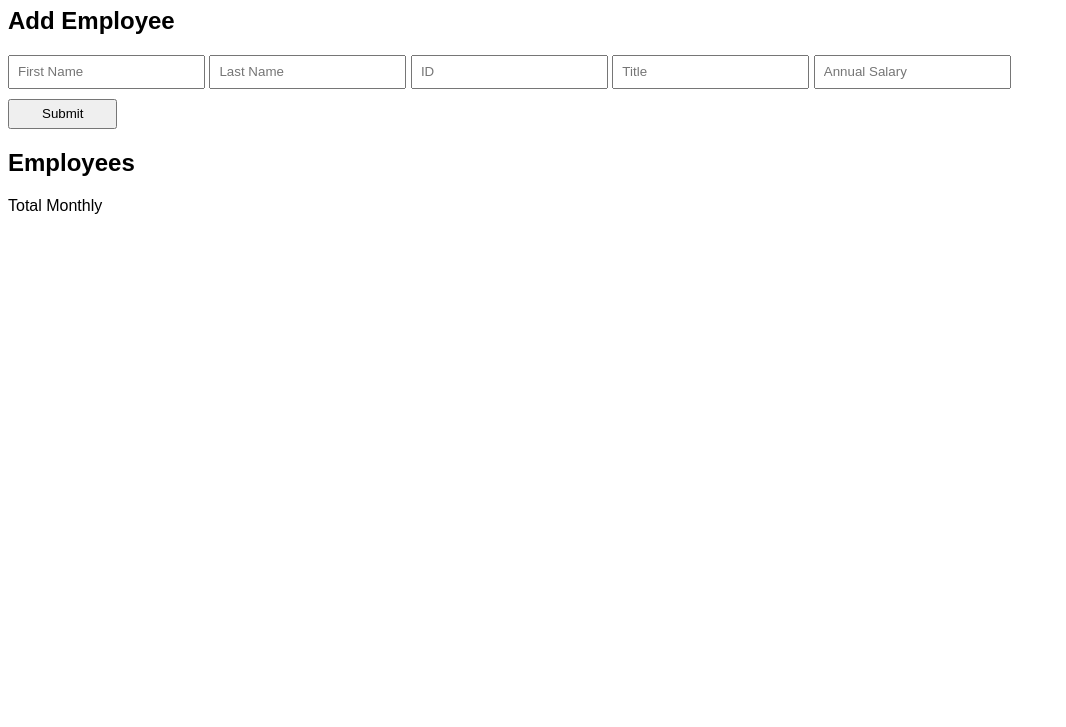
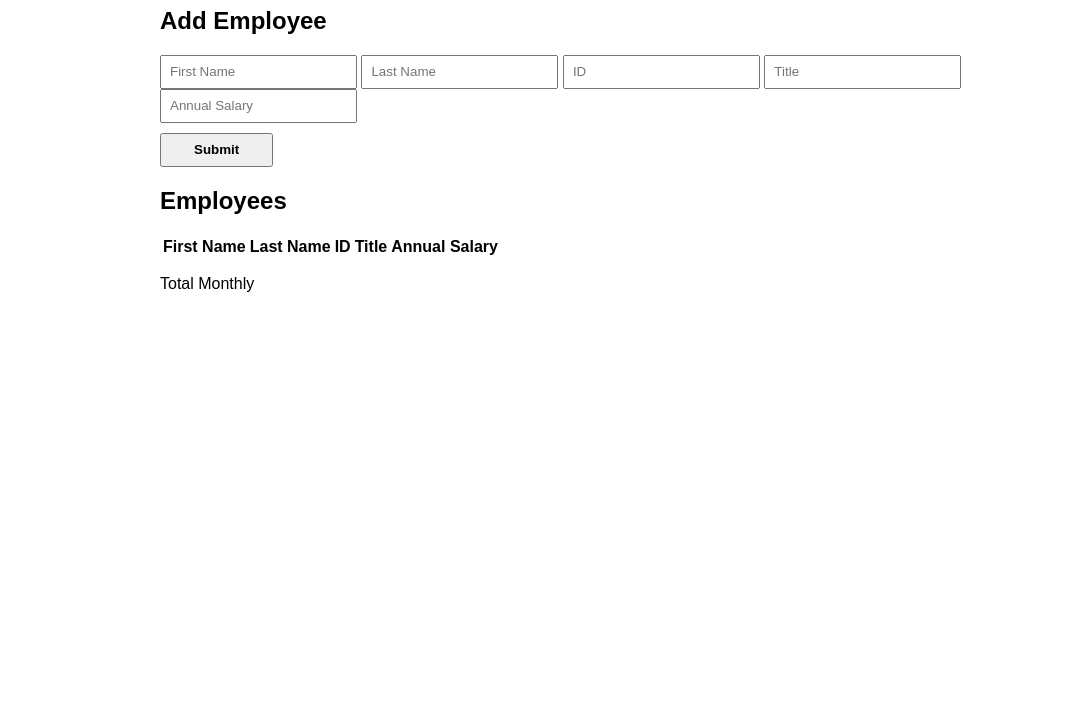
Before and after one commit to brianlarson/weekend-salary-calculator, a website: page index.html in a window 1280 px wide. Shown: the part 73-800 px from the top of the page, without its empty margins (0-1066 px from the left). Drawn offline with Linux system fonts and the light colour scheme.

Commit message:
Add some more structure to HTML and update some more basic styling

```diff
--- a/index.html
+++ b/index.html
@@ -7,10 +7,12 @@
   <script defer src="script.js"></script>
 </head>
 <body>
+  <div class="main-container">
     <header>
       <h1>Salary Calculator</h1>
     </header>
     <main>
+      <section>
         <h2>Add Employee</h2>
         <form class="add-employee-form">
           <input type="text" placeholder="First Name" data-testid="firstNameInput">
@@ -20,10 +22,23 @@
           <input type="text" placeholder="Annual Salary" data-testid="annualSalaryInput">
           <button data-testid="submitButton">Submit</button>
         </form>
+      </section>
+      <section>
         <h2>Employees</h2>
+        <table>
+          <thead>
+            <th>First Name</th>
+            <th>Last Name</th>
+            <th>ID</th>
+            <th>Title</th>
+            <th>Annual Salary</th>
+          </thead>
+        </table>
+      </section>
     </main>
     <footer>
       <p>Total Monthly</p>
     </footer>
+  </div>
 </body>
 </html>
--- a/style.css
+++ b/style.css
@@ -1,5 +1,10 @@
 body {
   font-family: Arial, Helvetica, sans-serif;
+}
+
+.main-container {
+  max-width: 60rem;
+  margin: 0 auto;
 }
 
 .add-employee-form input {
@@ -10,9 +15,9 @@ body {
 .add-employee-form button {
   display: block;
   margin-top: 10px;
-  height: 30px;
+  height: 34px;
   padding: 0 32px;
-  text-align: right;
+  font-weight: bold;
 }
 
 .add-employee-form button:hover {
```
Lines whose indentation alone changed are shown as unchanged.
